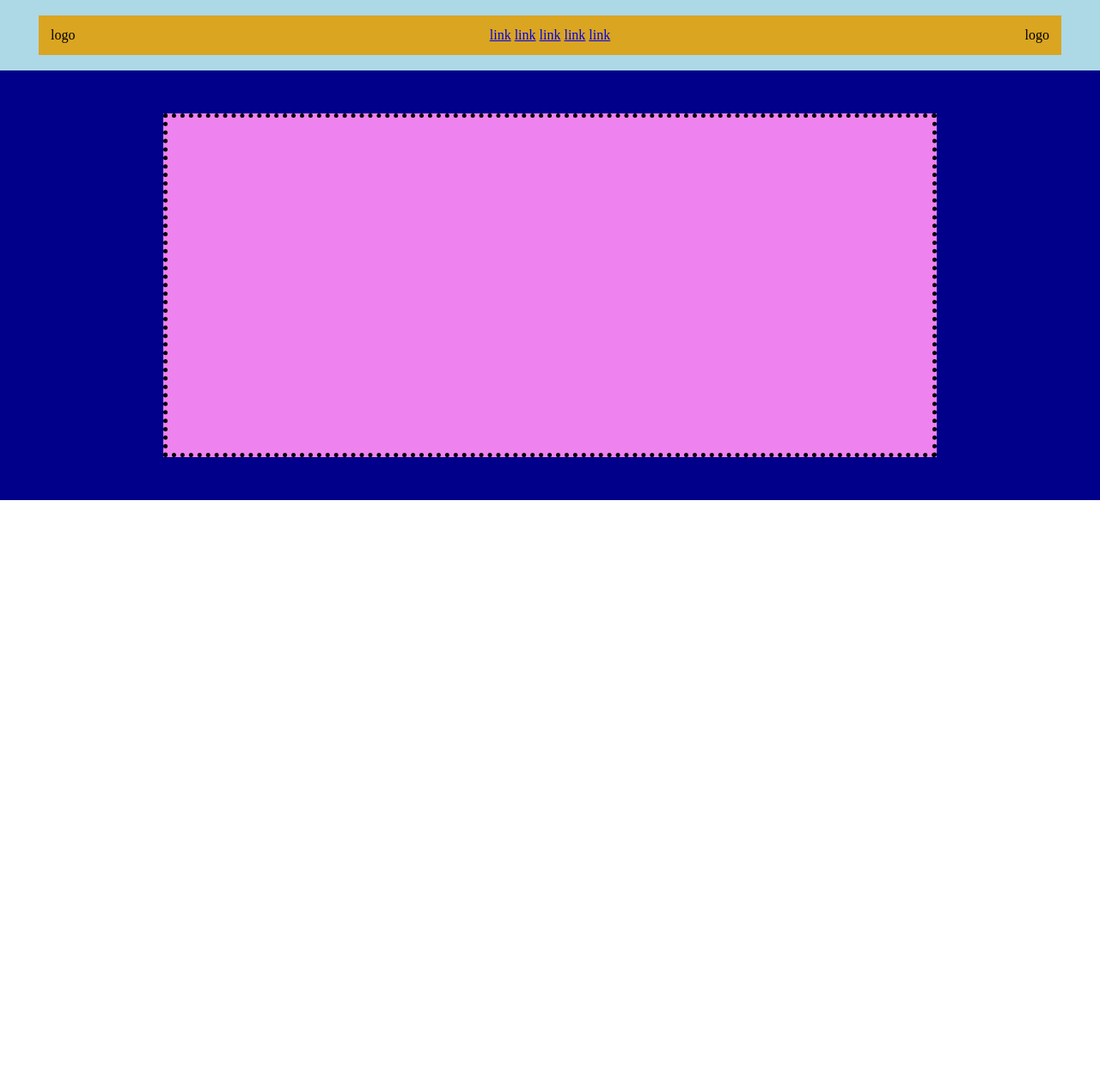
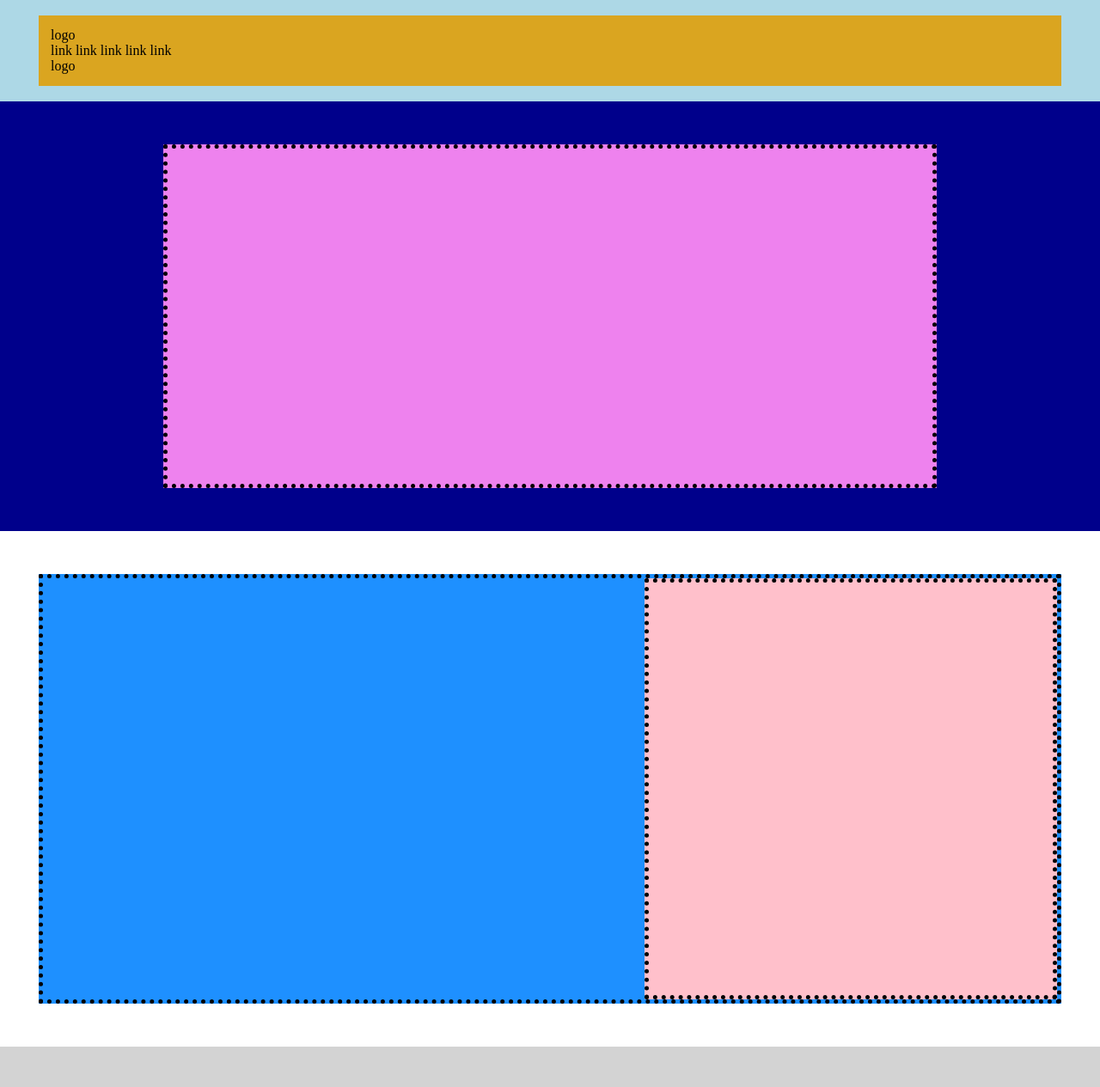
Before and after one commit to AlbertoArrighetti/htmlcss-struttura-discord, a plain HTML site: page index.html in a window 1280 px wide. Shown: the top 1265 px of the page at 86% size. Before the commit the page ends 800 px from the top, so only its background shows below. Drawn offline with Linux system fonts and the light colour scheme.

Commit message:
3 section

```diff
--- a/css/style.css
+++ b/css/style.css
@@ -4,10 +4,12 @@
     padding: 0;
     box-sizing: border-box;
 }
-
+/* flex rule */
+.flex-rule{
+    display: flex;
+}
 /* navbar */
 header .bg-azure{
-    display: flex;
     align-items: center;
     justify-content: center;
 
@@ -16,21 +18,24 @@ header .bg-azure{
     background-color: #add8e6;
 }
 header nav .navbar{
-    display: flex;
     justify-content: space-between;
 
+    /* margin: 0 auto; */
     width: 1190px;
     padding: 14px;
 
     background-color: #daa520;
 }
+header nav a{
+    text-decoration: none;
+    color: black;
+}
 
 /* download */
 header .download-container{
-    height: 500px;
+    min-height: 500px;
     /* test */
 
-    display: flex;
     justify-content: center;
     align-items: center;
 
@@ -38,9 +43,45 @@ header .download-container{
 }
 header .download-container .download{
     width: 900px;
-    height: 400px;
+    min-height: 400px;
+    border: 5px dotted black;
     /* test */
 
     background-color: #ee82ee;
+}
+
+
+/* sezioni img e descrizione */
+main .ext-container{
+    min-height: 600px;
+    /* test */
+    align-items: center;
+    justify-content: center;
+}
+main section #left-txt{
+    justify-content: flex-start;
+}
+main section .container{
+    height: 500px;
+    width: 1190px;
     border: 5px dotted black;
+    /* test */
+
+    justify-content: flex-end;
 }
+main section .text-container{
+    border: 5px dotted black;
+    width: 480px;
+    /* test */
+}
+
+/* background color */
+.bg-lightblue{
+    background-color: #1e90ff;
+}
+.bg-pink{
+    background-color: #ffc0cb;
+}
+.bg-grey{
+    background-color: #d3d3d3;
+}
--- a/index.html
+++ b/index.html
@@ -12,8 +12,8 @@
 <body>
     <header>
         <!-- navbar -->
-        <nav class="bg-azure">
-            <div class="navbar">
+        <nav class="flex-rule bg-azure">
+            <div class="r-flex navbar">
                 <div>logo</div>
                 <div>
                     <a href="#">link</a>
@@ -28,20 +28,30 @@
             </div>
         </nav>
         <!-- download -->
-        <div class="download-container">
+        <div class="flex-rule download-container">
             <div class="download"></div>
         </div>
 
     </header>
     <main>
         <!-- 3 section con img e descrizione -->
-        <section></section>
+        <section class="flex-rule ext-container">
+            <div class="flex-rule container bg-lightblue">
+                <div class="text-container bg-pink"></div>
+            </div>
+        </section>
 
-        <section></section>
+        <section class="flex-rule ext-container bg-grey">
+            <div id="left-txt" class="flex-rule container bg-lightblue">
+                <div class="text-container bg-pink"></div>
+            </div>
+        </section>
 
-        <section></section>
-        <!-- img e download -->
-        <section></section>
+        <section class="flex-rule ext-container">
+            <div class="flex-rule container bg-lightblue">
+                <div class="text-container bg-pink"></div>
+            </div>
+        </section>
 
     </main>
     <footer>
```
